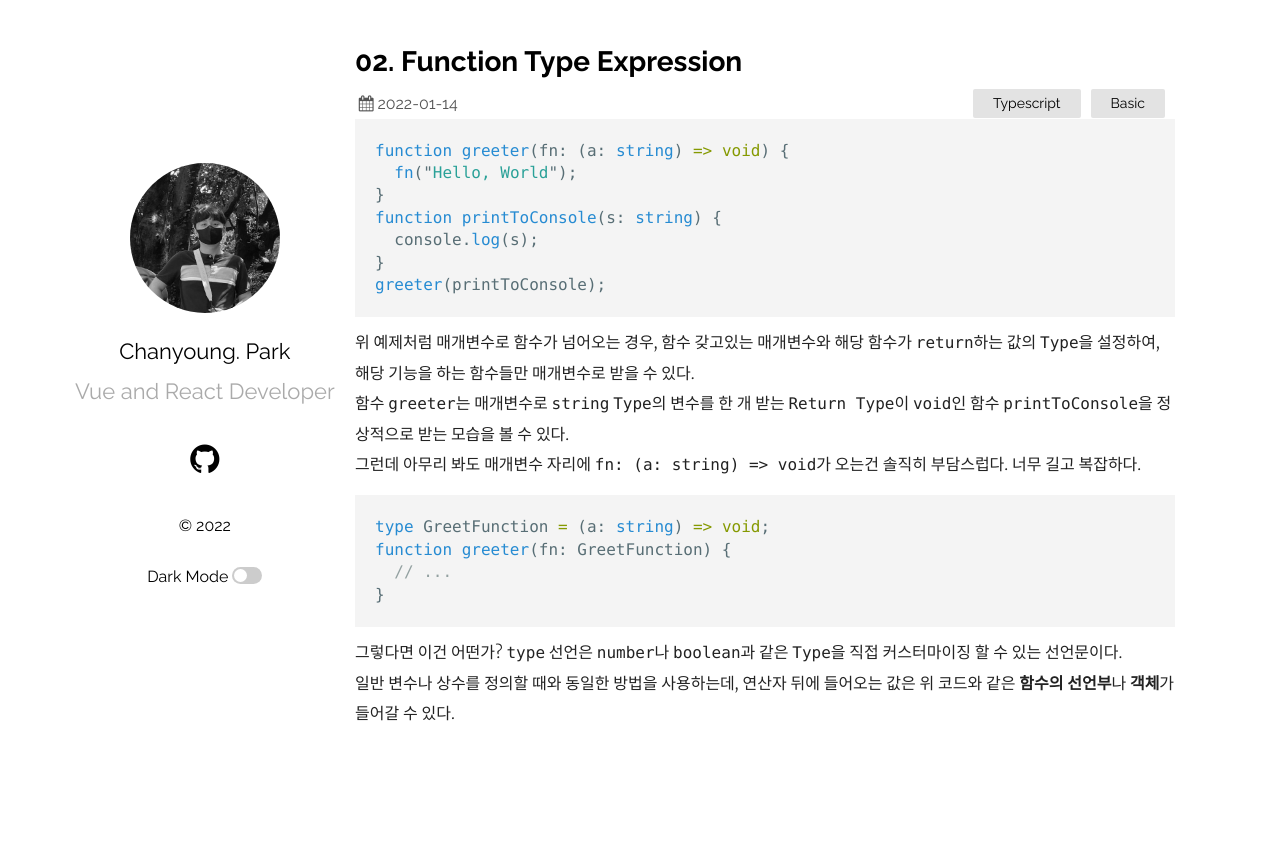
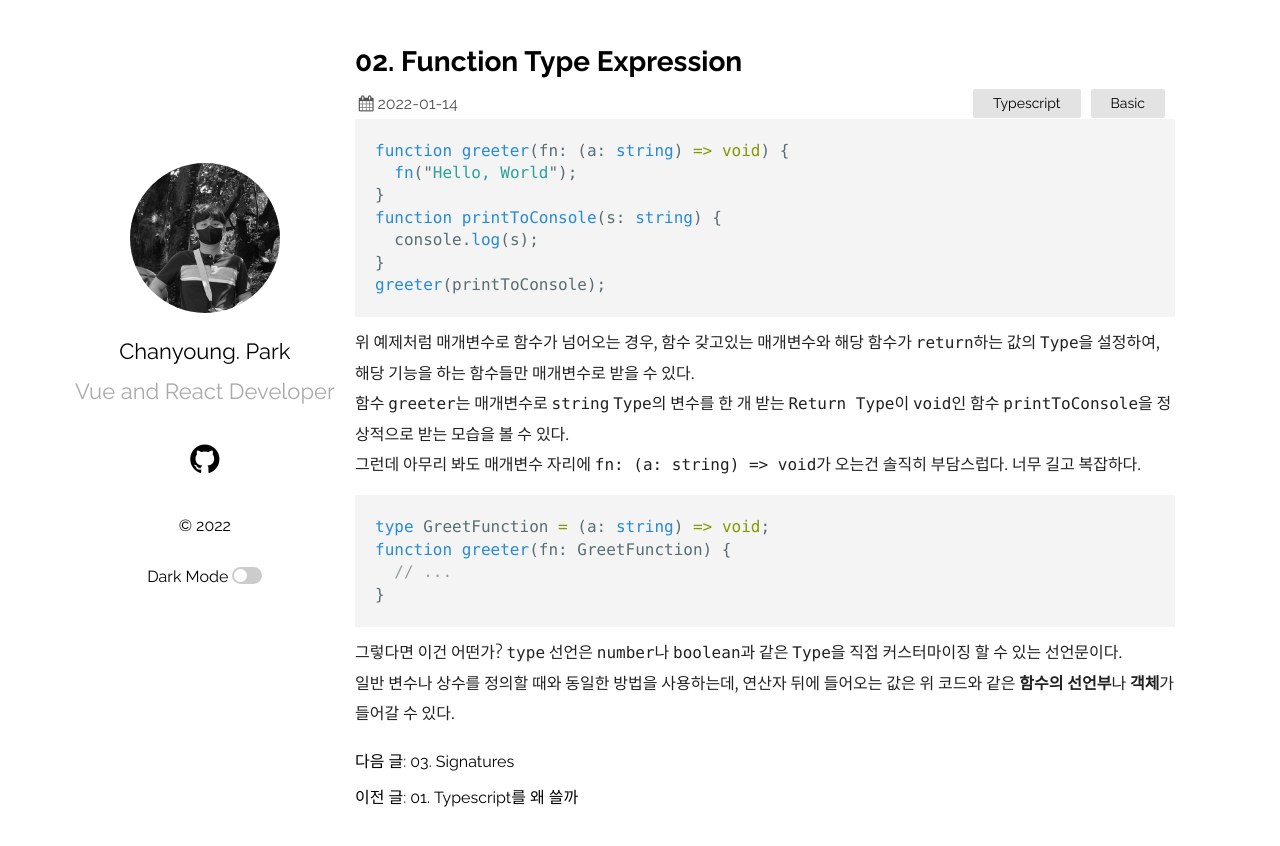
Before and after one commit to univdev/archived-blog, a Jekyll site: the page built from _posts/2022-01-14-02.function_type_expression.md, in a window 1280 px wide. Shown: the top 846 px of the page. Built offline with Jekyll 4.4.1, drawn with Linux system fonts in a browser that asks for light colours.

Commit message:
feat: 이전 글 다음 글 기능 추가

```diff
--- /dev/null
+++ b/_includes/page-link.html
@@ -0,0 +1,18 @@
+<style>
+  .page-link a {
+    display: block;
+    width: 100%;
+    padding: 8px 0;
+    color: inherit;
+    text-decoration: none;
+  }
+</style>
+
+<div class="page-link">
+  {%- if include.next_link -%}
+    <a href="{{ include.next_link }}" id="next">다음 글: {{ include.next_page_name }}</a>
+  {%- endif -%}
+  {%- if include.prev_link -%}
+    <a href="{{ include.prev_link }}" id="prev">이전 글: {{ include.prev_page_name }}</a>
+  {%- endif -%}
+</div>
--- a/_layouts/post.html
+++ b/_layouts/post.html
@@ -19,6 +19,15 @@ layout: default
   <div class="post">
     {{ content }}
   </div>
+  <div class="navigation-container">
+    {%
+      include page-link.html
+      prev_link=page.previous.url
+      next_link=page.next.url
+      prev_page_name=page.previous.title
+      next_page_name=page.next.title
+    %}
+  </div>
   {%- if site.plainwhite.disqus_shortname -%}
   <div id="disqus_thread" style="margin-top:25px"></div>
   <script>
```
